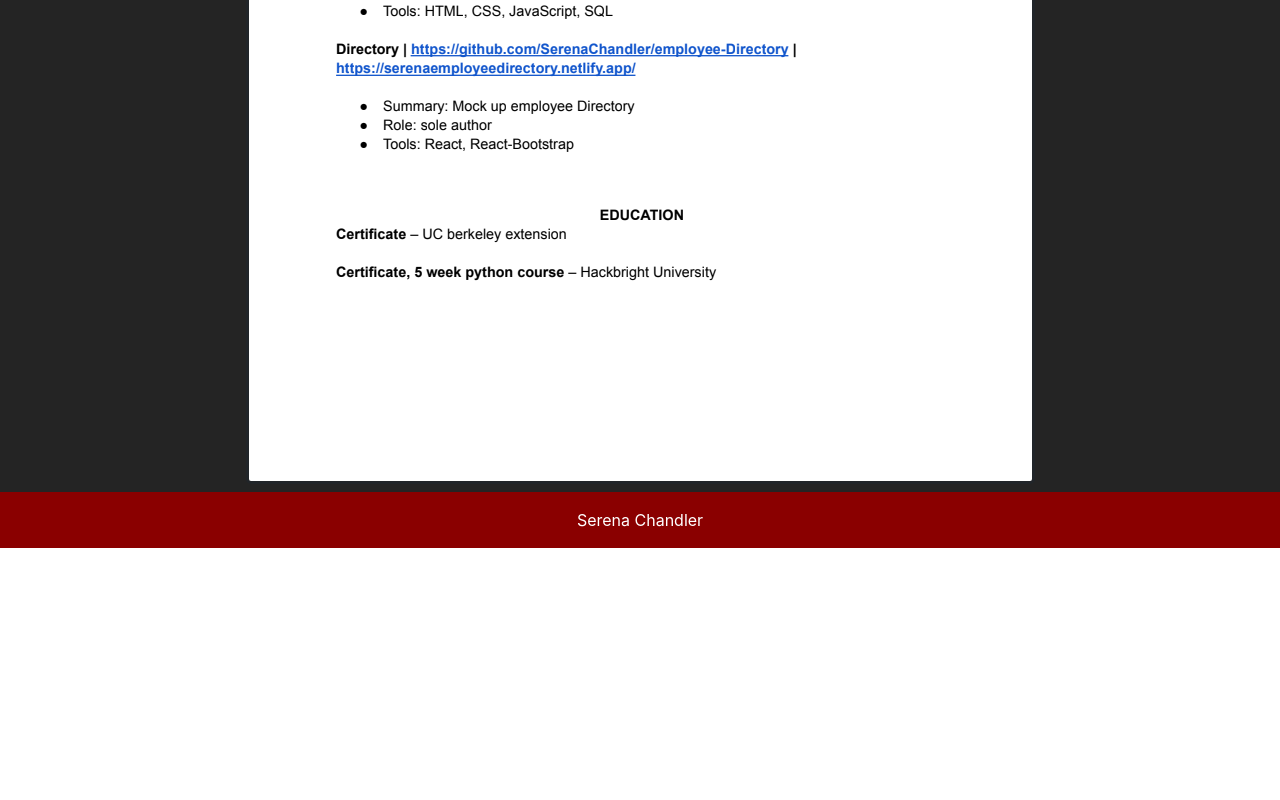
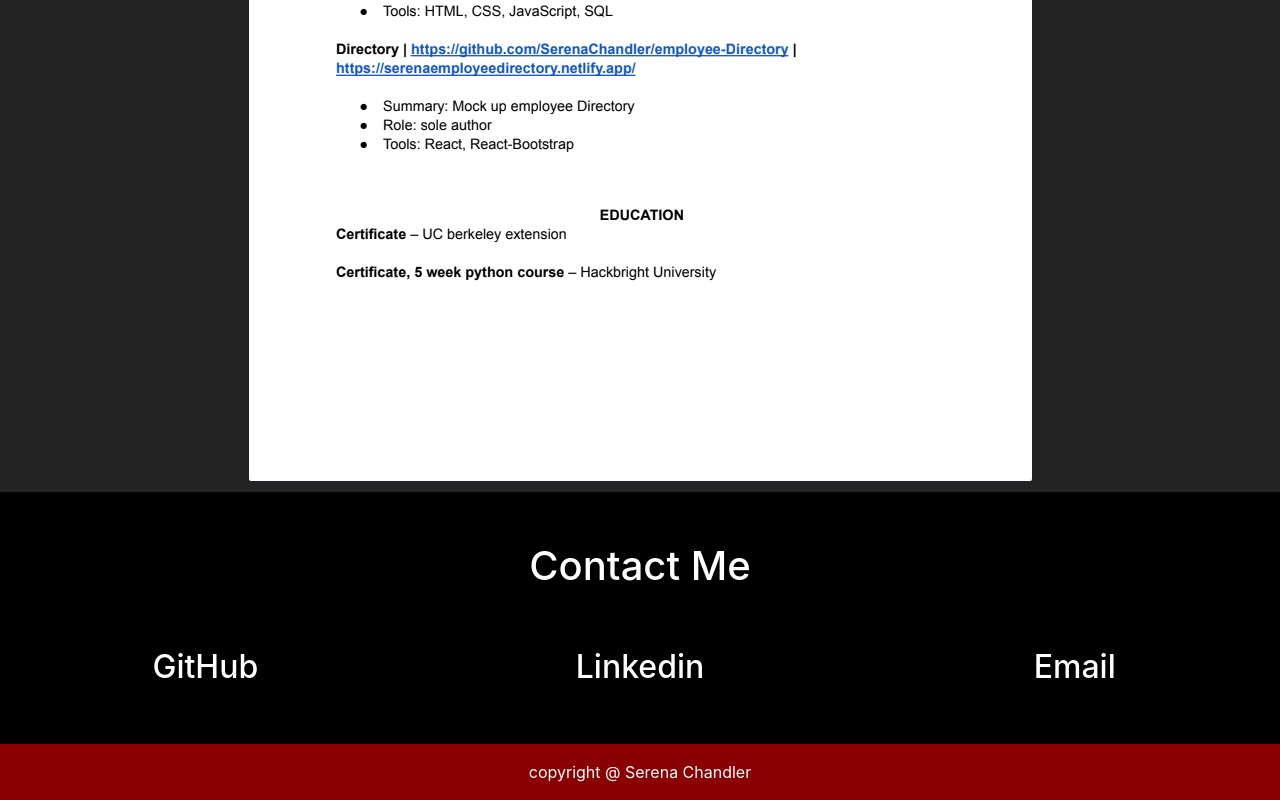
Before and after one commit to SerenaChandler/react-portfolio, a React (Create React App) app: page / in a window 1280 px wide. Shown: the part 3011-3811 px from the top of the page. Before the commit the page ends 3559 px from the top, so only its background shows below. Built offline with nearby package versions, Linux system fonts and the light colour scheme.

Commit message:
added contact page

```diff
--- a/src/App.js
+++ b/src/App.js
@@ -4,7 +4,8 @@ import "./App.css";
 // Pages
 import Projects from "./pages/Projects";
 import Homepage from "./pages/Home";
-import Aboutme from "./pages/Aboutme"
+import Aboutme from "./pages/Aboutme";
+import Contact from "./pages/ContactMe"
 
 // Components
 import Footer from "./components/Footer";
@@ -19,6 +20,7 @@ function App() {
       <Aboutme/>
       <Projects />
       <Resume/>
+      <Contact/>
       <Footer />
     </div>
   );
--- a/src/components/Footer/index.js
+++ b/src/components/Footer/index.js
@@ -4,7 +4,7 @@ function Footer() {
   return (
     <div>
 
-<footer style={{ background: "#8a0000", color: "white" }} class="text-center py-3"> Serena Chandler</footer>
+<footer style={{ background: "#8a0000", color: "white" }} class="text-center py-3">copyright @ Serena Chandler</footer>
 
     </div>
 
--- a/src/pages/ContactMe.js
+++ b/src/pages/ContactMe.js
@@ -0,0 +1,46 @@
+import React from "react";
+
+function Contact() {
+  return (
+    <div id="contact" style={{ background: "black", paddingBottom: 50 }}>
+      <h1
+        style={{
+          color: "white",
+          textAlign: "center",
+          paddingBottom: 50,
+          paddingTop: 50,
+        }}
+      >
+        Contact Me
+      </h1>
+      <div className="row">
+        <h2 className="col"
+          style={{
+            color: "white",
+            textAlign: "center",
+          }}
+        >
+          GitHub
+        </h2>
+        <h2 className="col"
+          style={{
+            color: "white",
+            textAlign: "center",
+          }}
+        >
+          Linkedin
+        </h2>
+        <h2 className="col"
+          style={{
+            color: "white",
+            textAlign: "center",
+          }}
+        >
+          Email
+        </h2>
+      </div>
+    </div>
+  );
+}
+
+export default Contact;
```
